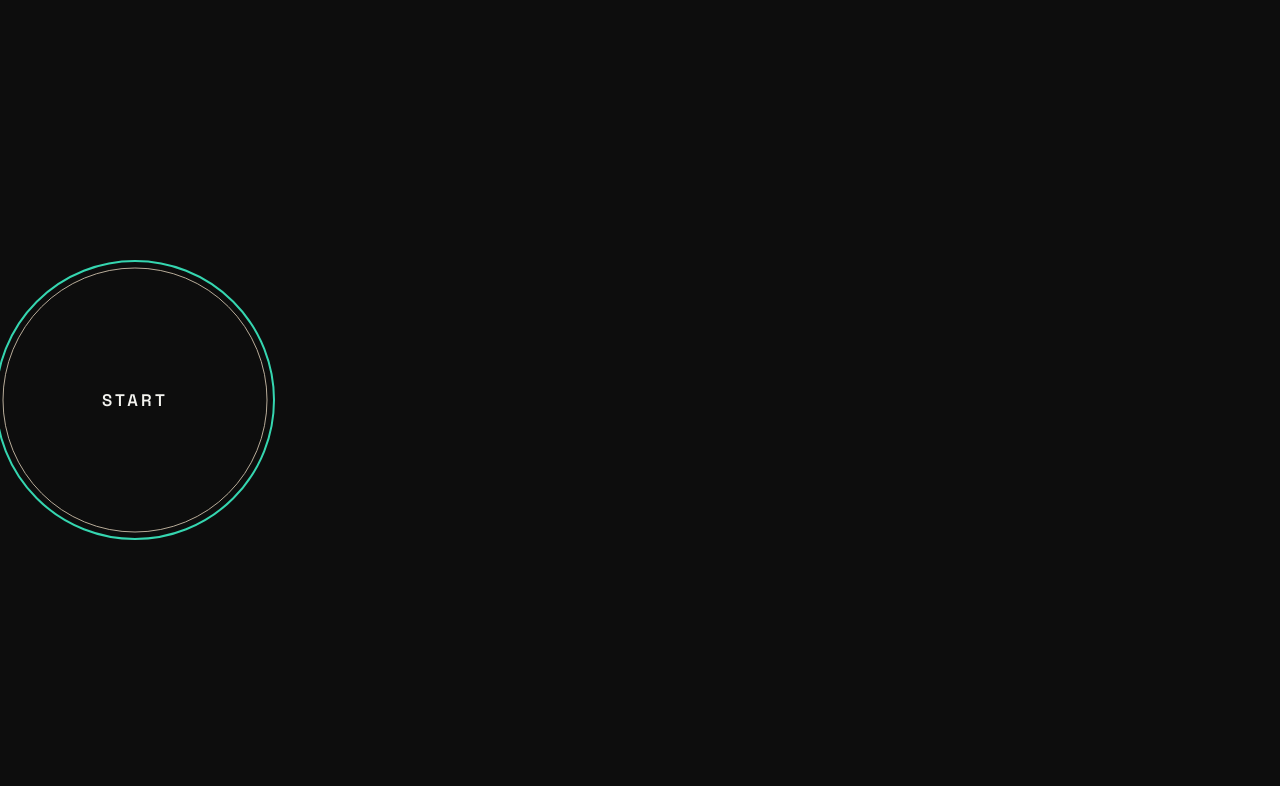
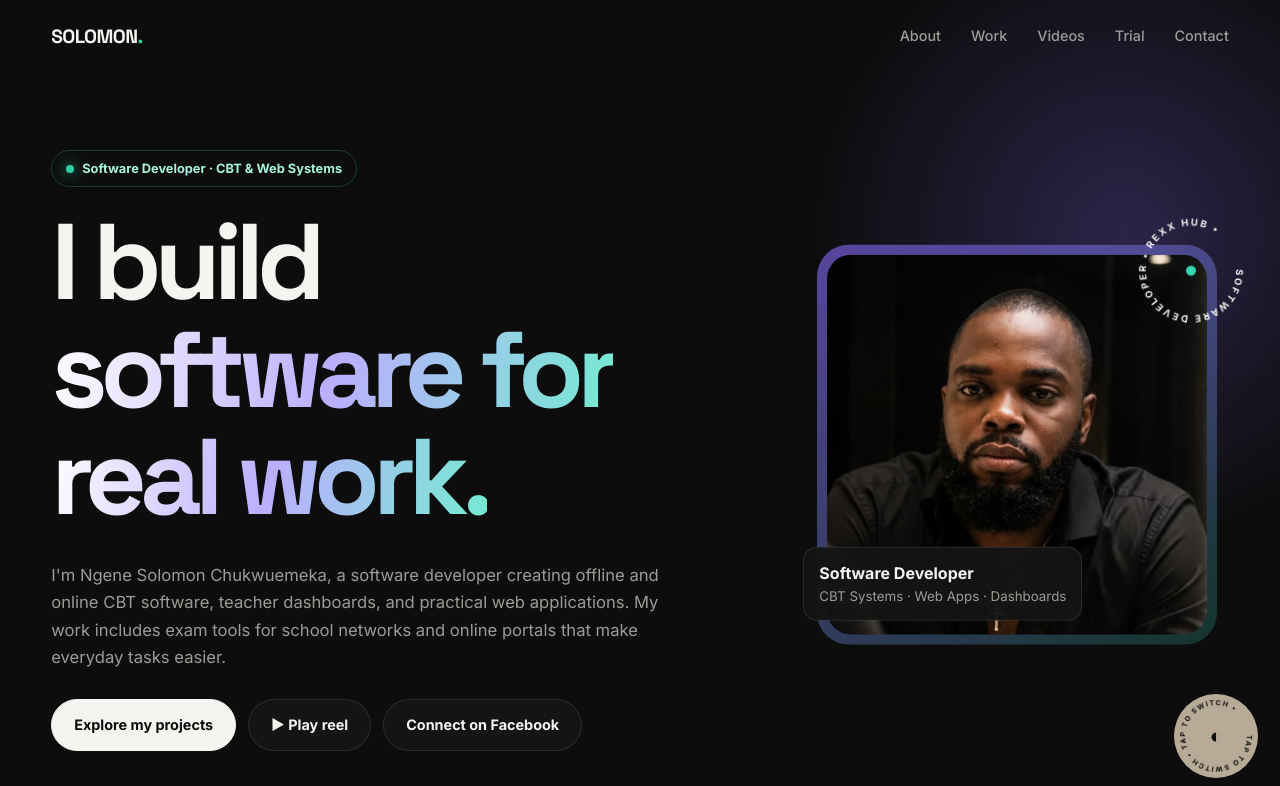
Before and after one commit to RexxHub/My-portfolio2, a plain HTML site: page index.html in a window 1280 px wide. Shown: the top 786 px of the page. Drawn offline with Linux system fonts and the light colour scheme.

Commit message:
Update footer and preloader structure in index.html

```diff
--- a/index.html
+++ b/index.html
@@ -12,7 +12,7 @@
   <noscript><style>.pre{display:none}</style></noscript>
   <style>
 :root{--bg:#0d0d0d;--card:#151515;--text:#f4f4f0;--muted:#9c9c96;--line:#ffffff1a;--a:#8b6cff;--b:#35d6b0;--max:1200px;--d:"Space Grotesk",Inter,system-ui,sans-serif}
-*{box-sizing:border-box}html{scroll-behavior:smooth;scroll-padding-top:80px}
+[hidden]{display:none!important}*{box-sizing:border-box}html{scroll-behavior:smooth;scroll-padding-top:80px}
 body{margin:0;font:16px/1.65 Inter,system-ui,-apple-system,"Segoe UI",sans-serif;color:var(--text);background:var(--bg);overflow-x:hidden}
 body:not(.loaded){overflow:hidden}
 a{color:inherit;text-decoration:none}.wrap{width:min(var(--max),92%);margin:auto}
@@ -127,7 +127,7 @@ html.alt{--bg:#e63b2e;--text:#0d0d0d;--muted:#3b0f0a;--card:#d63326;--line:#0d0d
   </style>
 </head>
 <body>
-  <div class="pre" id="pre"><svg class="pr" viewBox="0 0 270 270" aria-hidden="true"><circle id="prc" cx="135" cy="135" r="132"/></svg><span class="pt" aria-hidden="true"><b id="pct">00</b>%</span><button class="start" id="start" type="button" hidden>Start</button></div><div class="prog" id="prog"></div><div class="cur" id="cur"></div>
+  <div class="prog" id="prog"></div><div class="cur" id="cur"></div>
   <nav id="nav" aria-label="Main navigation">
     <div class="wrap nav">
       <a class="logo" href="#home">SOLOMON<b>.</b></a>
@@ -253,7 +253,7 @@ html.alt{--bg:#e63b2e;--text:#0d0d0d;--muted:#3b0f0a;--card:#d63326;--line:#0d0d
         <li><a href="https://www.facebook.com/share/1K1fvXX1mK/" target="_blank" rel="noopener noreferrer"><span class="sw"><i>Facebook</i><i>Say hello</i></span><b>↗</b></a></li>
       </ul></div></section>
   </main>
-  <footer><div class="wrap foot"><span>© <span id="year"></span><strong> Rexx Hub</strong></span><span>Software Developer · Ngene Solomon Chukwuemeka · <a href="#home">Back to top ↑</a></span><button class="snd" id="snd" type="button" aria-pressed="false">Sound <span class="sw"><i>Off</i><i>On</i></span></button></div></footer>
+  <footer><span class="lg"><img src="images/rexva-logo.png" alt="Rexx Hub logo"><div class="wrap foot"><span>© <span id="year"></span><strong> Rexx Hub</strong></span><span>Softwares . Systems . Connections<a href="#home">Back to top ↑</a></span><button class="snd" id="snd" type="button" aria-pressed="false">Sound <span class="sw"><i>Off</i><i>On</i></span></button></div></footer>
   <button class="touch" id="touch" type="button" aria-label="Switch colour mode"><svg viewBox="0 0 120 120" aria-hidden="true"><defs><path id="tp" d="M60,60 m-44,0 a44,44 0 1,1 88,0 a44,44 0 1,1 -88,0"/></defs><text><textPath href="#tp">TAP TO SWITCH • TAP TO SWITCH • </textPath></text></svg><span>◐</span></button>
   <script>
     /* Edit these values when publishing the site. */
@@ -288,6 +288,7 @@ html.alt{--bg:#e63b2e;--text:#0d0d0d;--muted:#3b0f0a;--card:#d63326;--line:#0d0d
     profilePlaceholder.hidden=true;
     profile.addEventListener("error",()=>{profile.hidden=true;profilePlaceholder.hidden=false});
     profile.addEventListener("load",()=>{profile.hidden=false;profilePlaceholder.hidden=true});
+    if(profile.complete&&!profile.naturalWidth){profile.hidden=true;profilePlaceholder.hidden=false}
 
     byId("menuButton").addEventListener("click",()=>{
       const links=byId("siteLinks");
@@ -344,10 +345,7 @@ html.alt{--bg:#e63b2e;--text:#0d0d0d;--muted:#3b0f0a;--card:#d63326;--line:#0d0d
     /* Portfolio effects: preloader, reveal, marquee, cursor, progress, nav */
     const rm=matchMedia("(prefers-reduced-motion: reduce)").matches;
     const tr=byId("track");tr.innerHTML+=tr.innerHTML;
-    function start(){if(document.body.classList.contains("loaded"))return;document.body.classList.add("loaded");byId("pre").classList.add("done");setTimeout(()=>byId("pre").remove(),1000)}
-    byId("start").onclick=start;
-    if(rm){byId("pre").classList.add("rdy");byId("start").hidden=false}else{const t0=performance.now();(function f(n){const p=Math.min(1,(n-t0)/1800),e=1-Math.pow(1-p,3);byId("pct").textContent=String(Math.round(100*e)).padStart(2,"0");byId("prc").style.strokeDashoffset=829*(1-e);if(p<1)requestAnimationFrame(f);else{byId("pre").classList.add("rdy");byId("start").hidden=false;byId("start").focus()}})(t0)}
-    setTimeout(start,20000);
+    requestAnimationFrame(()=>requestAnimationFrame(()=>document.body.classList.add("loaded")));
     const rv=[...document.querySelectorAll(".kicker,h2,.sectionIntro,.card,.shot,.vid,.trialCard,.connect li,.big")];
     if(!rm&&"IntersectionObserver" in window){const io=new IntersectionObserver(es=>es.forEach(e=>{if(e.isIntersecting){e.target.classList.add("in");io.unobserve(e.target)}}),{threshold:.12});rv.forEach(x=>{x.classList.add("rv");io.observe(x)})}
     document.querySelectorAll(".links a").forEach(a=>{const t=a.textContent;a.innerHTML='<span class="sw"><i>'+t+'</i><i>'+t+'</i></span>'});
```
